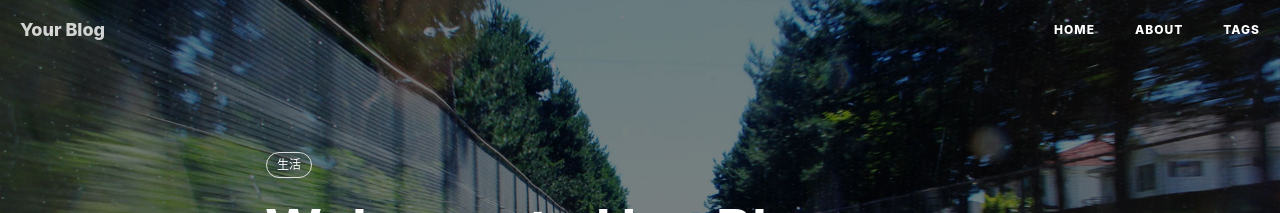
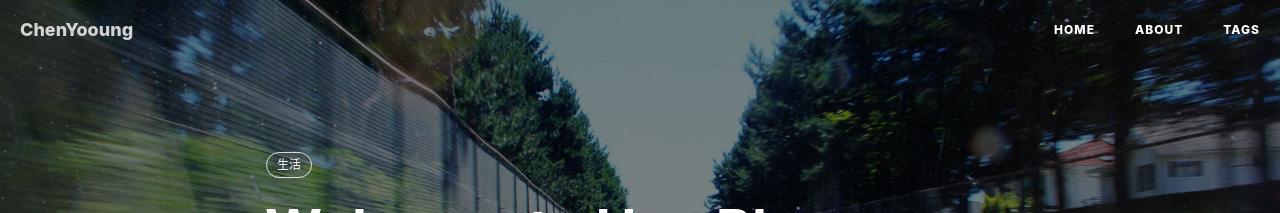
Before and after one commit to ChenYooung/ChenYooung.github.io, a Jekyll site: the page built from _posts/2014-01-29-hello-2015.markdown, in a window 1280 px wide. Shown: the top 213 px of the page. Built offline with Jekyll 4.4.1, drawn with Linux system fonts in a browser that asks for light colours; nearby versions of some CDN libraries; comment, search, counter and statistics services are not loaded; some of the changed text lies outside the part shown.

Commit message:
config change

```diff
--- a/_config.yml
+++ b/_config.yml
@@ -1,12 +1,12 @@
 # Site settings
-title: Your Blog
-SEOTitle: 你的博客 | Your Blog
+title: ChenYooung
+SEOTitle: ChenYooung的技术博客
 header-img: img/home-bg.jpg
-email: huxpro@gmail.com
+email: youngchen.pd@gmail.com
 description: ""
 keyword: ""
-url: "http://huangxuan.me"              # your host, for absolute URL
-baseurl: "/huxblog-boilerplate"         # for example, '/blog' if your blog hosted on 'host/blog'
+url: "http://cyang.co"              # your host, for absolute URL
+baseurl: ""         # for example, '/blog' if your blog hosted on 'host/blog'
 
 
 
```
